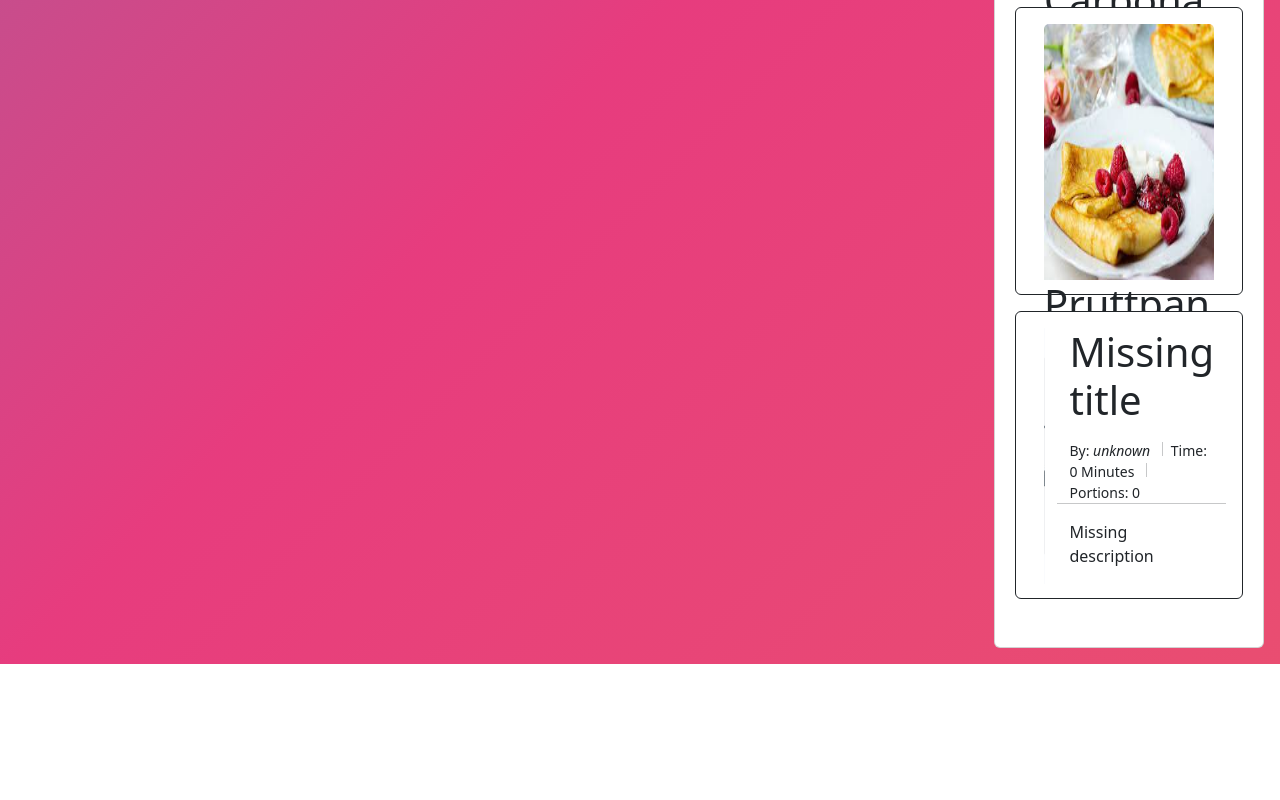
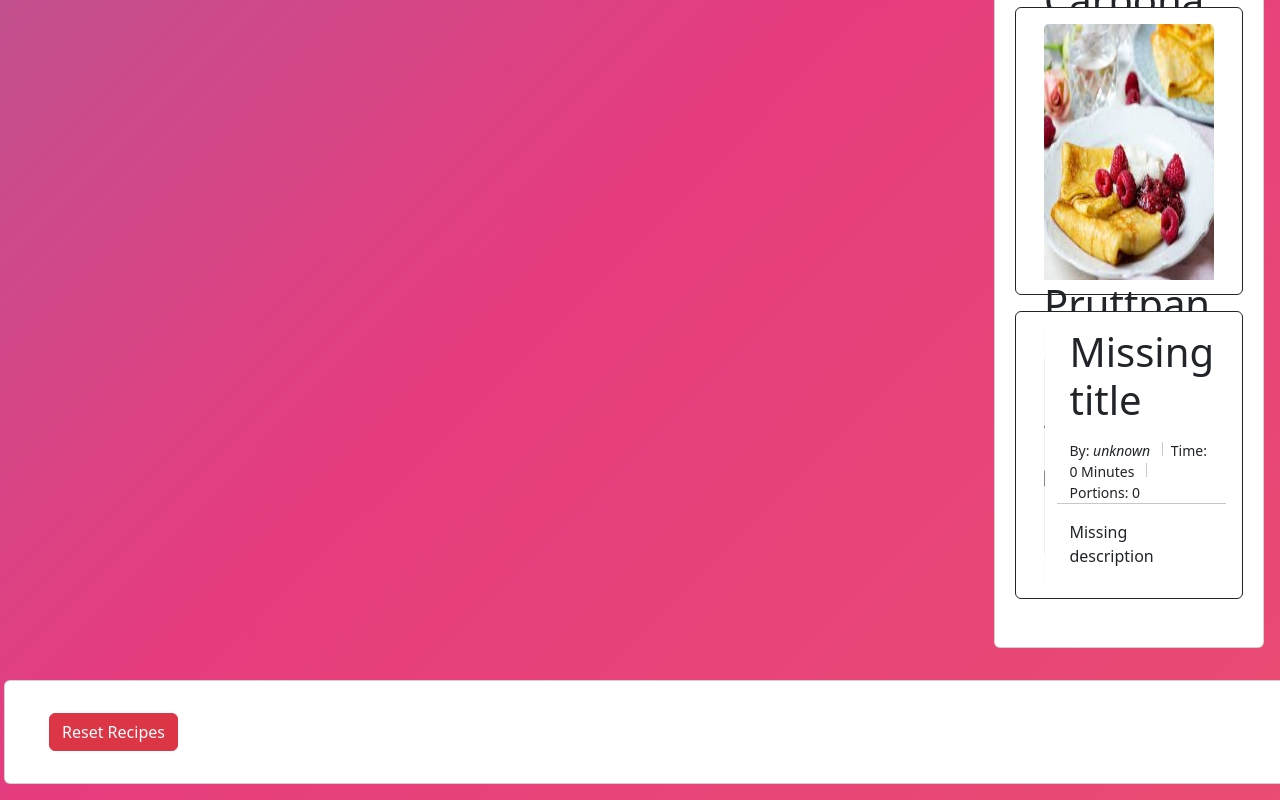
Before and after one commit to ebaynissen/recipe-app, a React (Vite) app: page / in a window 1280 px wide. Shown: the part 1269-2069 px from the top of the page. Before the commit the page ends 1933 px from the top, so only its background shows below. Built offline with nearby package versions, Linux system fonts and the light colour scheme.

Commit message:
Delete Recipe fix and cookbook reset button!

```diff
--- a/src/App.jsx
+++ b/src/App.jsx
@@ -2,7 +2,7 @@ import 'bootstrap/dist/css/bootstrap.min.css';
 import './css/App.css';
 
 import Navigation from './components/Navigation';
-import { Container, Row, Col } from 'react-bootstrap';
+import { Container, Row, Col, Button } from 'react-bootstrap';
 import DisplayCard from './components/DisplayCard';
 import RecipeDisplay from './components/RecipeDisplay';
 import RecipePreview from './components/RecipePreview';
@@ -40,8 +40,11 @@ function App() {
     let temp = (recipes).filter((a) => a.id !== recipe.id);
     setRecipes(temp)
     localStorage.setItem("Cookbook", JSON.stringify(temp));
-    if (temp.length !== 0){
-    setSelectedRecipe(recipes[-1])}
+    if (temp.length > 1){
+    setSelectedRecipe(recipes[1])}
+    else if(temp.length == 1){
+      setSelectedRecipe(recipes[0])
+    }
     else{
       setSelectedRecipe(new Recipe("NO RECIPES FOUND"));
     }
@@ -133,7 +136,17 @@ function App() {
         <Col><DisplayCard content={<Navigation recipes={recipes} searched={setSelectedRecipe} setPage={setPage}/>}/></Col>
       </Row>
         <CardSelection/>
-
+      <Row>
+      <DisplayCard content={
+        <Button className="mr-0" variant="danger"
+        onClick={() => {
+          localStorage.clear();
+          setRecipes(cookbook);
+          setSelectedRecipe(cookbook[0]);}
+          }
+          > Reset Recipes </Button>
+      }/>
+      </Row>
     </Container>
   )
 }
```
